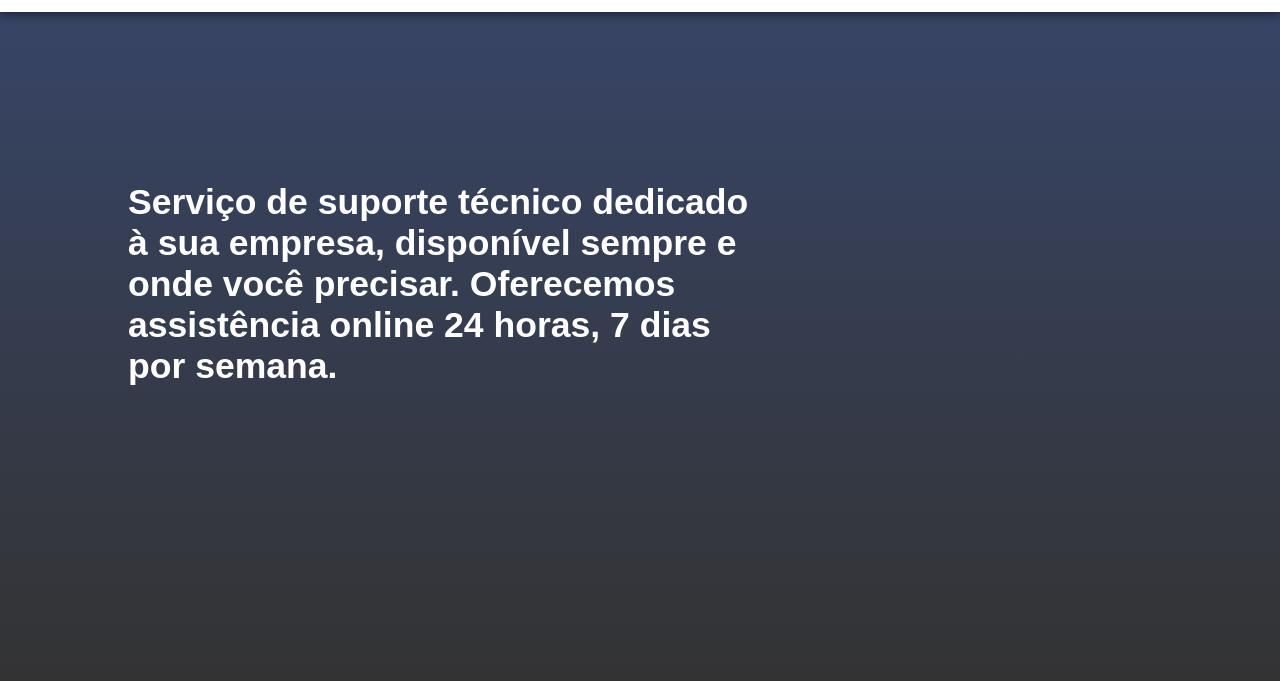
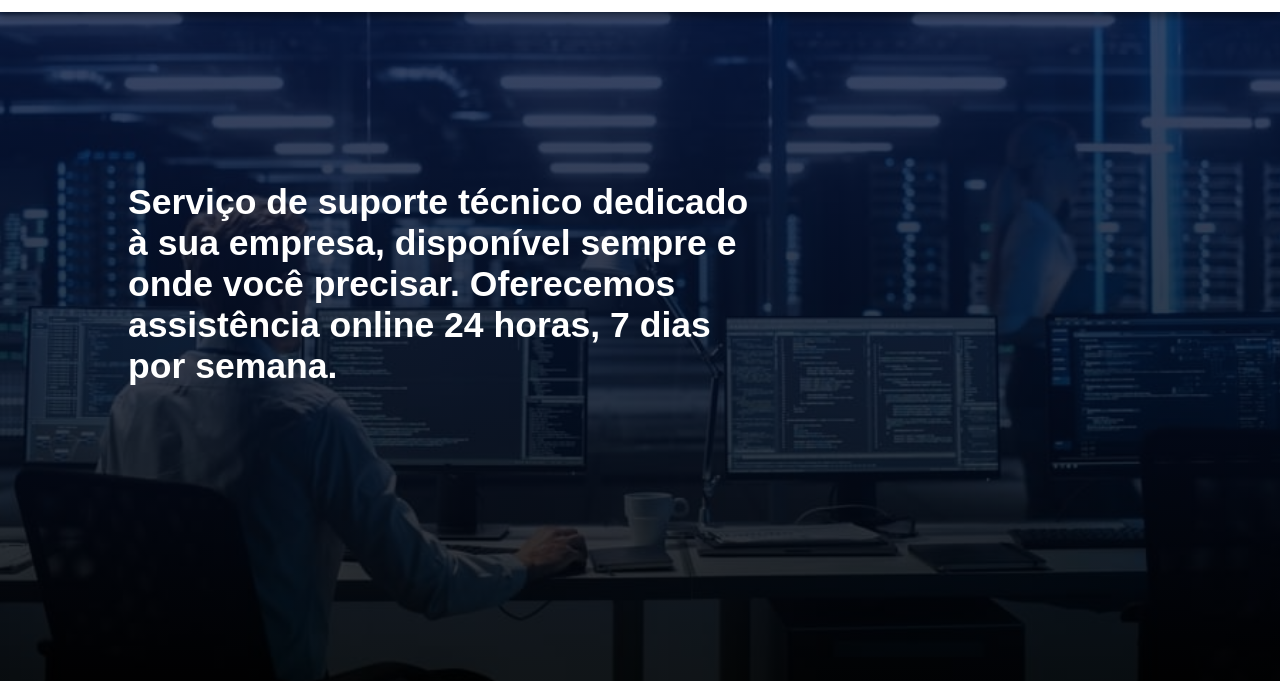
Before and after one commit to JhoneRodrigues/webPage-SolutionsIT, a plain HTML site: page src/index.html in a window 1280 px wide. Shown: the part 116-797 px from the top of the page. Drawn offline with Linux system fonts and the light colour scheme.

Commit message:
refactor: img

```diff
--- a/src/css/homeStyle.css
+++ b/src/css/homeStyle.css
@@ -80,7 +80,7 @@ main {
     height: 100vh;
     background:
         linear-gradient(rgba(6, 26, 76, 0.8), rgba(0, 0, 0, 0.8)),
-        url('pages/imgs/initial.jpg');
+        url('https://raw.githubusercontent.com/JhoneRodrigues/webPage-SolutionsIT/main/src/pages/imgs/initial.jpg');
     background-position: center 72%;
     background-size: cover;
     top: 0;
```
